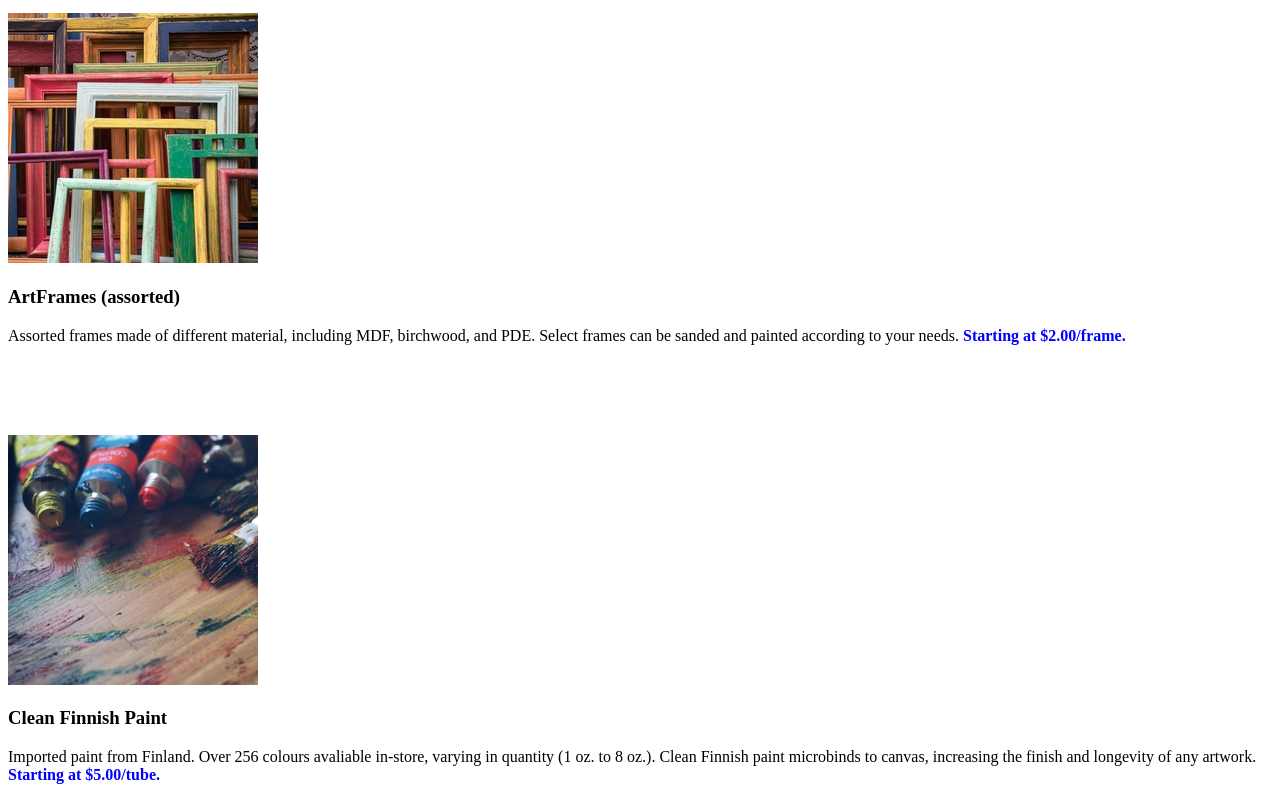
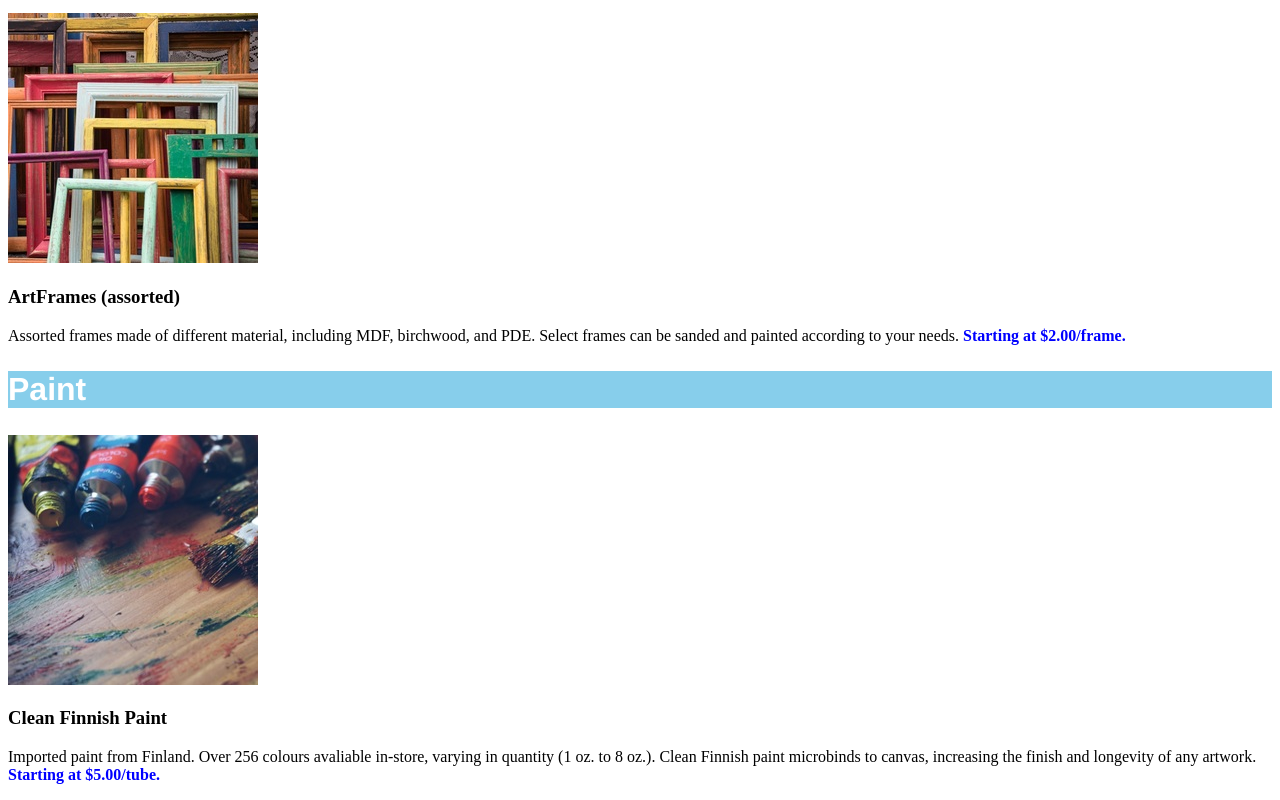
Before and after one commit to charlottedriver/dasmotos-webdev-exercise, a plain HTML site: page index.html in a window 1280 px wide. Shown: the part 721-1521 px from the top of the page. Drawn offline with Linux system fonts and the light colour scheme.

Commit message:
Section 4 Style

```diff
--- a/Resources/CSS/index.css
+++ b/Resources/CSS/index.css
@@ -23,3 +23,8 @@ h2 {
     background-color: lightcoral;
     color: white;
 }
+
+.Section4 h2 {
+    background-color: skyblue;
+    color: white;
+}
```
